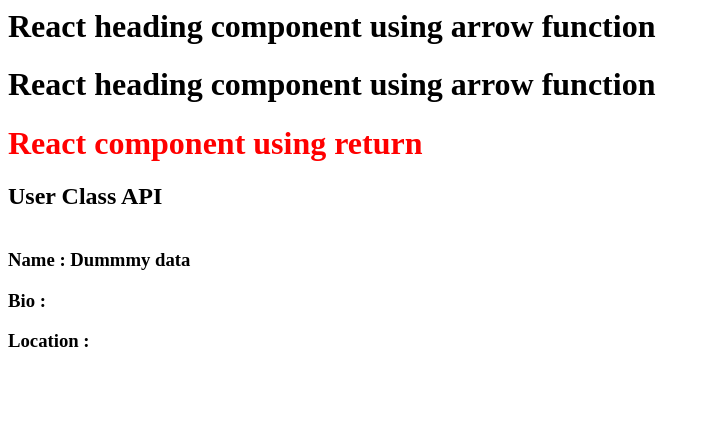
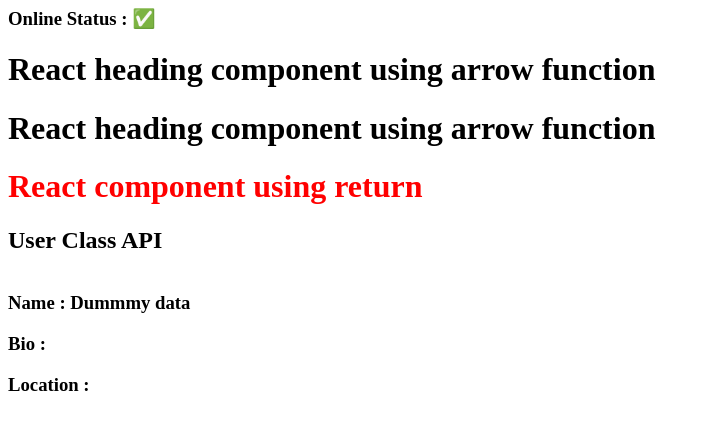
Before and after one commit to ranajitdasgithub/React-learning, a React (Vite) app in the folder Namaste React/: page / in a window 1280 px wide. Shown: the top 430 px of the page, without its empty margins (0-711 px from the left). Built offline with nearby package versions, Linux system fonts and the light colour scheme; no server answers.

Commit message:
Online offline added

```diff
--- a/Namaste React/App.js
+++ b/Namaste React/App.js
@@ -3,6 +3,7 @@
 import UserClass from "./UserClass";
 import UserClassApi from "./UserClassApi";
 import useRestaurantMenu from "./utils/useRestaurantMenu";
+import useOnlineStatus from "./utils/useOnlineStatus";
 
 //React element=> React element js-object=>render as a html element
 const heading = React.createElement(
@@ -20,11 +21,20 @@
 let Title = () => <h1>React heading component using arrow function</h1>;
 //using return react component
 let HeadingComponent2 = () => {
-
   // const restaurantInfo= useRestaurantMenu(resId); //custom hooks
+  const onlineStatus = useOnlineStatus();
+  if (!onlineStatus) {
+    return (
+      <>
+        <h3>Online Status : {onlineStatus ? "✅" : "🔴"}</h3>
+        <h1>You're offline!! Please check your internet connection</h1>
+      </>
+    );
+  }
   return (
     <>
       {/* //We can call the component as a function */}
+      <h3>Online Status : {onlineStatus ? "✅" : "🔴"}</h3>
       {Title()}
       <Title />
       <h1 className="heading">React component using return</h1>
--- a/Namaste React/UserClassApi.jsx
+++ b/Namaste React/UserClassApi.jsx
@@ -10,9 +10,9 @@
     };
   }
   async componentDidMount() {
-    this.timer = setInterval(() => {
-        console.log("Print after 1 sec")
-    }, 1000);
+    // this.timer = setInterval(() => {
+    //     console.log("Print after 1 sec")
+    // }, 1000);  //don't forget to clear the interval on componentWillMount
     const data = await fetch("https://api.github.com/users/ranajitdasgithub");
     const users = await data.json();
     this.setState({
@@ -23,7 +23,7 @@
     console.log("ComponentDidUpdate is called");
   }
   componentWillUnmount() {
-    clearInterval(this.timer)
+    // clearInterval(this.timer) //always clear the interval
     console.log("ComponentWillUnmount is called");
   }
   render() {
--- /dev/null
+++ b/Namaste React/utils/useOnlineStatus.js
@@ -0,0 +1,17 @@
+import { useEffect, useState } from "react";
+
+const useOnlineStatus = () => {
+  const [online, setOnline] = useState(true);
+
+  useEffect(() => {
+    window.addEventListener("offline", () => {
+      setOnline(false);
+    });
+    window.addEventListener("online", () => {
+      setOnline(true);
+    });
+  }, []);
+  return online;
+};
+
+export default useOnlineStatus;
```
Also changed, not shown: 1 other file (tests, documents, lock files or other folders).
